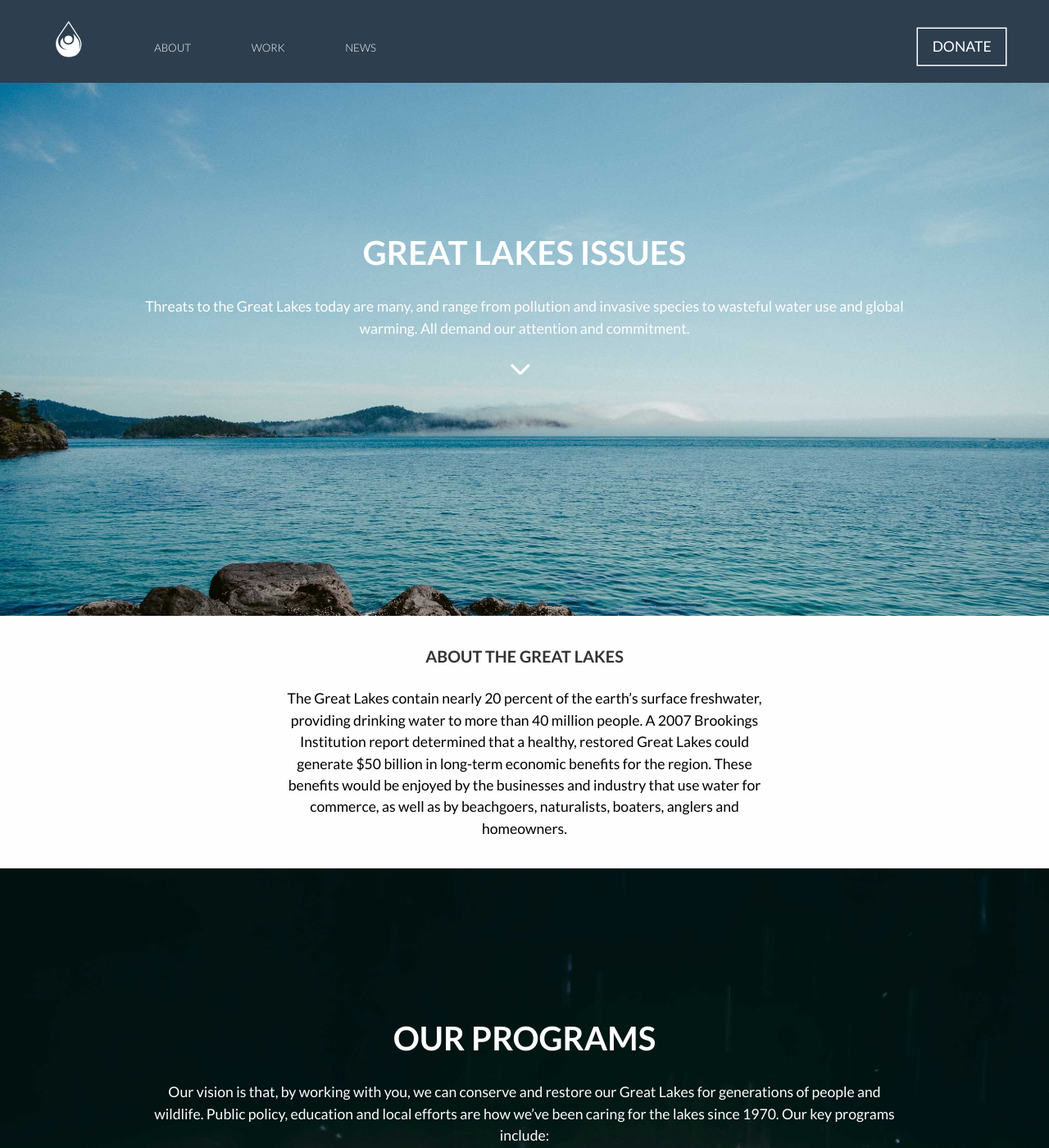
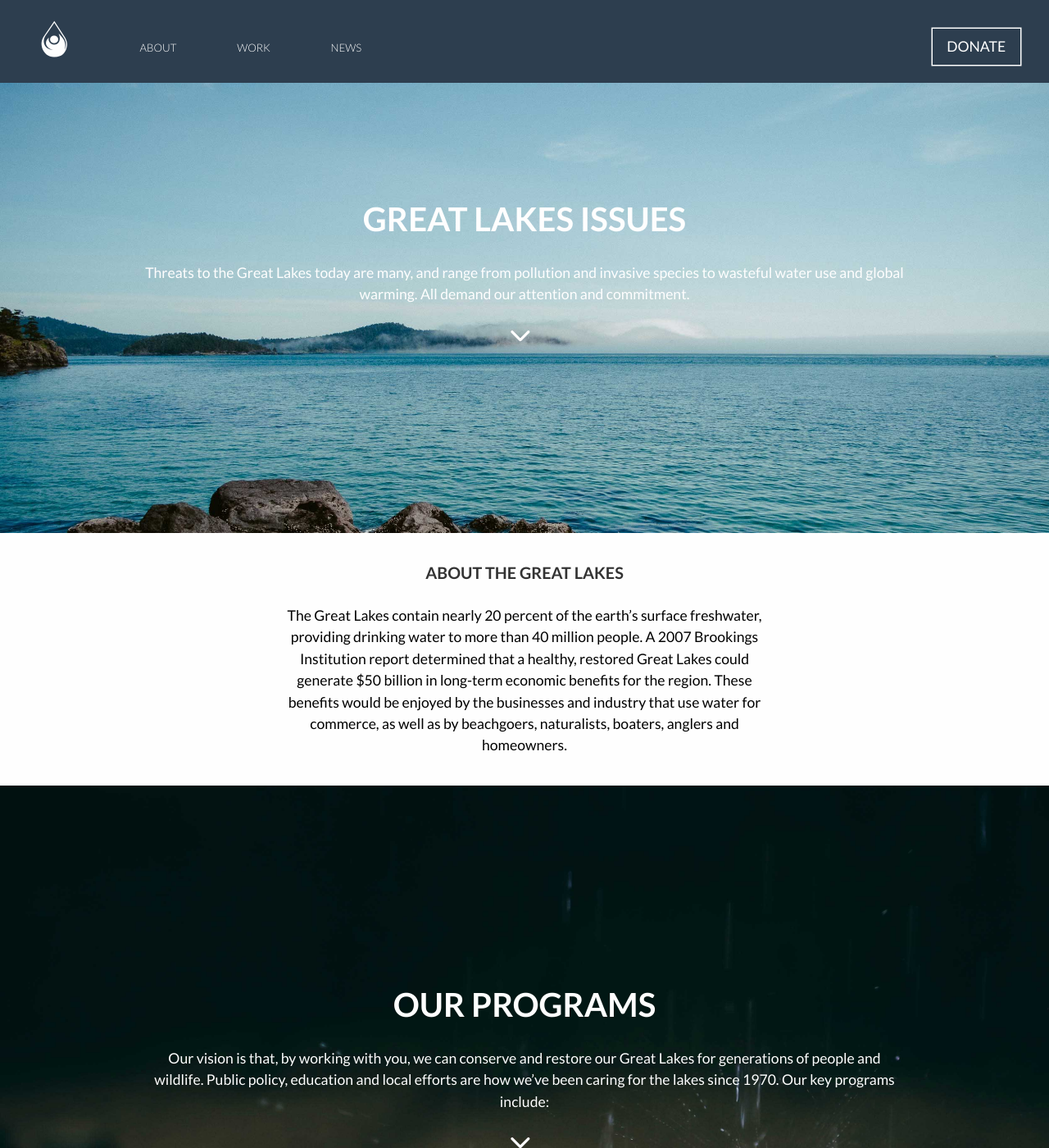
Before and after one commit to gbales11/greatlakesalliance, a Jekyll site: the page built from work.html, in a window 1280 px wide and 1400 px high. Shown: the whole window at 82% size. Built offline with Jekyll 4.4.1, drawn with Linux system fonts in a browser that asks for light colours; nearby versions of some CDN libraries; Markdown is read by kramdown in place of the engine named in the settings; some of the changed text lies outside the part shown.

Commit message:
refactor(default.html): update navigation position
Update navigation to a fixed position.

```diff
--- a/css/style.css
+++ b/css/style.css
@@ -184,42 +184,44 @@
 
 /* line 38, /Users/sam/Documents/Graphic Design/3rd Year/Semester 6/Web Dev. V/greatlakesalliance/scss/components/main */
 header {
-  padding: 0 1em;
-  position: relative;
+  position: fixed;
+  height: 5em;
+  width: 100%;
+  z-index: 100;
   background-color: #2d3e4f; }
 
-/* line 44, /Users/sam/Documents/Graphic Design/3rd Year/Semester 6/Web Dev. V/greatlakesalliance/scss/components/main */
+/* line 46, /Users/sam/Documents/Graphic Design/3rd Year/Semester 6/Web Dev. V/greatlakesalliance/scss/components/main */
 .header-image {
   background: url("../images/water.jpg") no-repeat center top;
   background-size: cover;
   height: 650px;
   margin-bottom: 2em; }
 
-/* line 51, /Users/sam/Documents/Graphic Design/3rd Year/Semester 6/Web Dev. V/greatlakesalliance/scss/components/main */
+/* line 53, /Users/sam/Documents/Graphic Design/3rd Year/Semester 6/Web Dev. V/greatlakesalliance/scss/components/main */
 h1 {
   text-align: center;
-  padding-top: 4.5em;
+  padding-top: 6em;
   color: #FEFEFE;
   text-transform: uppercase; }
 
-/* line 58, /Users/sam/Documents/Graphic Design/3rd Year/Semester 6/Web Dev. V/greatlakesalliance/scss/components/main */
+/* line 60, /Users/sam/Documents/Graphic Design/3rd Year/Semester 6/Web Dev. V/greatlakesalliance/scss/components/main */
 .subtitle {
   text-align: center;
   color: #FEFEFE;
   text-transform: uppercase; }
 
-/* line 64, /Users/sam/Documents/Graphic Design/3rd Year/Semester 6/Web Dev. V/greatlakesalliance/scss/components/main */
+/* line 66, /Users/sam/Documents/Graphic Design/3rd Year/Semester 6/Web Dev. V/greatlakesalliance/scss/components/main */
 .contain {
   padding: 0 2.5em; }
 
-/* line 68, /Users/sam/Documents/Graphic Design/3rd Year/Semester 6/Web Dev. V/greatlakesalliance/scss/components/main */
+/* line 70, /Users/sam/Documents/Graphic Design/3rd Year/Semester 6/Web Dev. V/greatlakesalliance/scss/components/main */
 .toggle-btn {
   color: #FEFEFE;
   position: absolute;
   right: 1em;
   top: 2em; }
 
-/* line 75, /Users/sam/Documents/Graphic Design/3rd Year/Semester 6/Web Dev. V/greatlakesalliance/scss/components/main */
+/* line 77, /Users/sam/Documents/Graphic Design/3rd Year/Semester 6/Web Dev. V/greatlakesalliance/scss/components/main */
 .list-heading {
   font-weight: 300;
   font-size: 0.75em;
@@ -227,15 +229,15 @@
   text-transform: uppercase;
   border-bottom: 2px solid #FEFEFE; }
 
-/* line 83, /Users/sam/Documents/Graphic Design/3rd Year/Semester 6/Web Dev. V/greatlakesalliance/scss/components/main */
+/* line 85, /Users/sam/Documents/Graphic Design/3rd Year/Semester 6/Web Dev. V/greatlakesalliance/scss/components/main */
 .navigation ul {
   background-color: #2d3e4f;
   margin: 0;
   padding: 0; }
-  /* line 86, /Users/sam/Documents/Graphic Design/3rd Year/Semester 6/Web Dev. V/greatlakesalliance/scss/components/main */
+  /* line 88, /Users/sam/Documents/Graphic Design/3rd Year/Semester 6/Web Dev. V/greatlakesalliance/scss/components/main */
   .navigation ul li {
     list-style-type: none; }
-    /* line 88, /Users/sam/Documents/Graphic Design/3rd Year/Semester 6/Web Dev. V/greatlakesalliance/scss/components/main */
+    /* line 90, /Users/sam/Documents/Graphic Design/3rd Year/Semester 6/Web Dev. V/greatlakesalliance/scss/components/main */
     .navigation ul li a {
       font-weight: 300;
       color: #FEFEFE;
@@ -245,30 +247,30 @@
       padding-top: 0.2em;
       padding-bottom: 0.5em;
       text-align: center; }
-      /* line 97, /Users/sam/Documents/Graphic Design/3rd Year/Semester 6/Web Dev. V/greatlakesalliance/scss/components/main */
+      /* line 99, /Users/sam/Documents/Graphic Design/3rd Year/Semester 6/Web Dev. V/greatlakesalliance/scss/components/main */
       .navigation ul li a:hover {
         color: #93A4A7; }
 
-/* line 105, /Users/sam/Documents/Graphic Design/3rd Year/Semester 6/Web Dev. V/greatlakesalliance/scss/components/main */
+/* line 107, /Users/sam/Documents/Graphic Design/3rd Year/Semester 6/Web Dev. V/greatlakesalliance/scss/components/main */
 .toggle-btn, .close-btn {
   height: 70px;
   width: 70px; }
-  /* line 108, /Users/sam/Documents/Graphic Design/3rd Year/Semester 6/Web Dev. V/greatlakesalliance/scss/components/main */
+  /* line 110, /Users/sam/Documents/Graphic Design/3rd Year/Semester 6/Web Dev. V/greatlakesalliance/scss/components/main */
   .toggle-btn span, .close-btn span {
     text-indent: 100%;
     white-space: nowrap;
     overflow: hidden;
     display: block; }
-  /* line 111, /Users/sam/Documents/Graphic Design/3rd Year/Semester 6/Web Dev. V/greatlakesalliance/scss/components/main */
+  /* line 113, /Users/sam/Documents/Graphic Design/3rd Year/Semester 6/Web Dev. V/greatlakesalliance/scss/components/main */
   .toggle-btn i, .close-btn i {
     padding: 0.5em; }
 
-/* line 116, /Users/sam/Documents/Graphic Design/3rd Year/Semester 6/Web Dev. V/greatlakesalliance/scss/components/main */
+/* line 118, /Users/sam/Documents/Graphic Design/3rd Year/Semester 6/Web Dev. V/greatlakesalliance/scss/components/main */
 .close-btn {
   color: #336666;
   margin: 1em; }
 
-/* line 121, /Users/sam/Documents/Graphic Design/3rd Year/Semester 6/Web Dev. V/greatlakesalliance/scss/components/main */
+/* line 123, /Users/sam/Documents/Graphic Design/3rd Year/Semester 6/Web Dev. V/greatlakesalliance/scss/components/main */
 .donate-btn {
   font-family: 'Lato', sans-serif;
   color: #FEFEFE;
@@ -278,11 +280,11 @@
   text-align: center;
   margin: 2em;
   padding: 0.5em; }
-  /* line 130, /Users/sam/Documents/Graphic Design/3rd Year/Semester 6/Web Dev. V/greatlakesalliance/scss/components/main */
+  /* line 132, /Users/sam/Documents/Graphic Design/3rd Year/Semester 6/Web Dev. V/greatlakesalliance/scss/components/main */
   .donate-btn:hover {
     color: #93A4A7; }
 
-/* line 135, /Users/sam/Documents/Graphic Design/3rd Year/Semester 6/Web Dev. V/greatlakesalliance/scss/components/main */
+/* line 137, /Users/sam/Documents/Graphic Design/3rd Year/Semester 6/Web Dev. V/greatlakesalliance/scss/components/main */
 .logo {
   font-size: 2.5rem;
   font-weight: 500;
@@ -290,34 +292,34 @@
   text-decoration: none;
   display: block;
   text-align: center; }
-  /* line 142, /Users/sam/Documents/Graphic Design/3rd Year/Semester 6/Web Dev. V/greatlakesalliance/scss/components/main */
+  /* line 144, /Users/sam/Documents/Graphic Design/3rd Year/Semester 6/Web Dev. V/greatlakesalliance/scss/components/main */
   .logo:hover {
     color: #FEFEFE; }
 
 @media only screen and (max-width: 60em) {
-  /* line 148, /Users/sam/Documents/Graphic Design/3rd Year/Semester 6/Web Dev. V/greatlakesalliance/scss/components/main */
+  /* line 150, /Users/sam/Documents/Graphic Design/3rd Year/Semester 6/Web Dev. V/greatlakesalliance/scss/components/main */
   .site-wrapper {
     position: relative;
     overflow: hidden;
     width: 100%;
     z-index: 100; }
-    /* line 153, /Users/sam/Documents/Graphic Design/3rd Year/Semester 6/Web Dev. V/greatlakesalliance/scss/components/main */
+    /* line 155, /Users/sam/Documents/Graphic Design/3rd Year/Semester 6/Web Dev. V/greatlakesalliance/scss/components/main */
     .site-wrapper .sliding-canvas {
       width: 100%;
       height: 100%;
       position: relative;
       transition: translateX(0);
       transition: all 300ms ease-in-out; }
-    /* line 161, /Users/sam/Documents/Graphic Design/3rd Year/Semester 6/Web Dev. V/greatlakesalliance/scss/components/main */
+    /* line 163, /Users/sam/Documents/Graphic Design/3rd Year/Semester 6/Web Dev. V/greatlakesalliance/scss/components/main */
     .site-wrapper[data-state="slide-open"] .sliding-canvas {
       -webkit-transform: translateX(-100%);
           -ms-transform: translateX(-100%);
               transform: translateX(-100%); }
-    /* line 165, /Users/sam/Documents/Graphic Design/3rd Year/Semester 6/Web Dev. V/greatlakesalliance/scss/components/main */
+    /* line 167, /Users/sam/Documents/Graphic Design/3rd Year/Semester 6/Web Dev. V/greatlakesalliance/scss/components/main */
     .site-wrapper[data-state="slide-open"] {
       overflow: visible; }
 
-  /* line 172, /Users/sam/Documents/Graphic Design/3rd Year/Semester 6/Web Dev. V/greatlakesalliance/scss/components/main */
+  /* line 174, /Users/sam/Documents/Graphic Design/3rd Year/Semester 6/Web Dev. V/greatlakesalliance/scss/components/main */
   .slide-menu {
     position: absolute;
     width: 100%;
@@ -328,20 +330,20 @@
  }
 
 @media only screen and (min-width: 60em) {
-  /* line 184, /Users/sam/Documents/Graphic Design/3rd Year/Semester 6/Web Dev. V/greatlakesalliance/scss/components/main */
+  /* line 186, /Users/sam/Documents/Graphic Design/3rd Year/Semester 6/Web Dev. V/greatlakesalliance/scss/components/main */
   .toggle-btn, .close-btn {
     display: none; }
 
-  /* line 188, /Users/sam/Documents/Graphic Design/3rd Year/Semester 6/Web Dev. V/greatlakesalliance/scss/components/main */
+  /* line 190, /Users/sam/Documents/Graphic Design/3rd Year/Semester 6/Web Dev. V/greatlakesalliance/scss/components/main */
   body.noscript .slide-menu {
     position: static;
     right: auto; }
 
-  /* line 193, /Users/sam/Documents/Graphic Design/3rd Year/Semester 6/Web Dev. V/greatlakesalliance/scss/components/main */
+  /* line 195, /Users/sam/Documents/Graphic Design/3rd Year/Semester 6/Web Dev. V/greatlakesalliance/scss/components/main */
   .list-heading {
     border-bottom: 0; }
 
-  /* line 197, /Users/sam/Documents/Graphic Design/3rd Year/Semester 6/Web Dev. V/greatlakesalliance/scss/components/main */
+  /* line 199, /Users/sam/Documents/Graphic Design/3rd Year/Semester 6/Web Dev. V/greatlakesalliance/scss/components/main */
   ul li {
     font-family: 'Lato', sans-serif;
     font-weight: 300;
@@ -355,11 +357,11 @@
     position: relative;
     cursor: pointer;
     transition: all 0.2s; }
-    /* line 210, /Users/sam/Documents/Graphic Design/3rd Year/Semester 6/Web Dev. V/greatlakesalliance/scss/components/main */
+    /* line 212, /Users/sam/Documents/Graphic Design/3rd Year/Semester 6/Web Dev. V/greatlakesalliance/scss/components/main */
     ul li:hover {
       color: #FEFEFE; }
 
-  /* line 215, /Users/sam/Documents/Graphic Design/3rd Year/Semester 6/Web Dev. V/greatlakesalliance/scss/components/main */
+  /* line 217, /Users/sam/Documents/Graphic Design/3rd Year/Semester 6/Web Dev. V/greatlakesalliance/scss/components/main */
   ul li ul {
     padding: 0;
     position: absolute;
@@ -371,7 +373,7 @@
     visibility: hidden;
     -transition: opacity 0.2s; }
 
-  /* line 227, /Users/sam/Documents/Graphic Design/3rd Year/Semester 6/Web Dev. V/greatlakesalliance/scss/components/main */
+  /* line 229, /Users/sam/Documents/Graphic Design/3rd Year/Semester 6/Web Dev. V/greatlakesalliance/scss/components/main */
   ul li:hover ul {
     margin-top: 1em;
     display: block;
@@ -379,7 +381,7 @@
     visibility: visible;
     background: #336666; }
 
-  /* line 235, /Users/sam/Documents/Graphic Design/3rd Year/Semester 6/Web Dev. V/greatlakesalliance/scss/components/main */
+  /* line 237, /Users/sam/Documents/Graphic Design/3rd Year/Semester 6/Web Dev. V/greatlakesalliance/scss/components/main */
   .donate-btn {
     float: right;
     display: inline-block;
@@ -393,18 +395,18 @@
  }
 
 /* Body */
-/* line 248, /Users/sam/Documents/Graphic Design/3rd Year/Semester 6/Web Dev. V/greatlakesalliance/scss/components/main */
+/* line 250, /Users/sam/Documents/Graphic Design/3rd Year/Semester 6/Web Dev. V/greatlakesalliance/scss/components/main */
 h2, h3, h5 {
   text-transform: uppercase;
   text-align: center;
   color: #333; }
 
-/* line 254, /Users/sam/Documents/Graphic Design/3rd Year/Semester 6/Web Dev. V/greatlakesalliance/scss/components/main */
+/* line 256, /Users/sam/Documents/Graphic Design/3rd Year/Semester 6/Web Dev. V/greatlakesalliance/scss/components/main */
 figcaption {
   margin-top: 3em;
   margin-bottom: 3em; }
 
-/* line 259, /Users/sam/Documents/Graphic Design/3rd Year/Semester 6/Web Dev. V/greatlakesalliance/scss/components/main */
+/* line 261, /Users/sam/Documents/Graphic Design/3rd Year/Semester 6/Web Dev. V/greatlakesalliance/scss/components/main */
 .iconic {
   font-size: 6em;
   color: #58aec4;
@@ -412,7 +414,7 @@
   display: block;
   text-align: center; }
 
-/* line 267, /Users/sam/Documents/Graphic Design/3rd Year/Semester 6/Web Dev. V/greatlakesalliance/scss/components/main */
+/* line 269, /Users/sam/Documents/Graphic Design/3rd Year/Semester 6/Web Dev. V/greatlakesalliance/scss/components/main */
 .down {
   font-size: 0.75em;
   color: #FEFEFE;
@@ -420,7 +422,7 @@
       -ms-transform: rotate(180deg);
           transform: rotate(180deg); }
 
-/* line 273, /Users/sam/Documents/Graphic Design/3rd Year/Semester 6/Web Dev. V/greatlakesalliance/scss/components/main */
+/* line 275, /Users/sam/Documents/Graphic Design/3rd Year/Semester 6/Web Dev. V/greatlakesalliance/scss/components/main */
 .buttons {
   color: #58aec4;
   display: inline-block;
@@ -436,73 +438,73 @@
     color: #FEFEFE;
     background-color: #58aec4; }
 
-/* line 284, /Users/sam/Documents/Graphic Design/3rd Year/Semester 6/Web Dev. V/greatlakesalliance/scss/components/main */
+/* line 286, /Users/sam/Documents/Graphic Design/3rd Year/Semester 6/Web Dev. V/greatlakesalliance/scss/components/main */
 .donate h5 {
   color: #58aec4; }
 
 /* Footer */
-/* line 291, /Users/sam/Documents/Graphic Design/3rd Year/Semester 6/Web Dev. V/greatlakesalliance/scss/components/main */
+/* line 293, /Users/sam/Documents/Graphic Design/3rd Year/Semester 6/Web Dev. V/greatlakesalliance/scss/components/main */
 footer {
   background-color: #f9f9f9;
   color: #333334;
   font-family: 'Lato', sans-serif;
   margin-top: 3em; }
 
-/* line 298, /Users/sam/Documents/Graphic Design/3rd Year/Semester 6/Web Dev. V/greatlakesalliance/scss/components/main */
+/* line 300, /Users/sam/Documents/Graphic Design/3rd Year/Semester 6/Web Dev. V/greatlakesalliance/scss/components/main */
 .row {
   padding-left: 0;
   padding-right: 0;
   display: block; }
 
-/* line 303, /Users/sam/Documents/Graphic Design/3rd Year/Semester 6/Web Dev. V/greatlakesalliance/scss/components/main */
+/* line 305, /Users/sam/Documents/Graphic Design/3rd Year/Semester 6/Web Dev. V/greatlakesalliance/scss/components/main */
 .footer-grid {
   padding-left: 1em;
   padding-right: 1em; }
 
-/* line 308, /Users/sam/Documents/Graphic Design/3rd Year/Semester 6/Web Dev. V/greatlakesalliance/scss/components/main */
+/* line 310, /Users/sam/Documents/Graphic Design/3rd Year/Semester 6/Web Dev. V/greatlakesalliance/scss/components/main */
 footer .footer-grid {
   padding-top: 1.6em;
   padding-bottom: 1.6em;
   border-top: 1px solid #c9c9c9; }
 
-/* line 314, /Users/sam/Documents/Graphic Design/3rd Year/Semester 6/Web Dev. V/greatlakesalliance/scss/components/main */
+/* line 316, /Users/sam/Documents/Graphic Design/3rd Year/Semester 6/Web Dev. V/greatlakesalliance/scss/components/main */
 footer a {
   color: #a6a6a9;
   text-decoration: none;
   transition: all 10ms ease-in-out; }
-  /* line 317, /Users/sam/Documents/Graphic Design/3rd Year/Semester 6/Web Dev. V/greatlakesalliance/scss/components/main */
+  /* line 319, /Users/sam/Documents/Graphic Design/3rd Year/Semester 6/Web Dev. V/greatlakesalliance/scss/components/main */
   footer a:hover {
     color: #58aec4; }
 
-/* line 323, /Users/sam/Documents/Graphic Design/3rd Year/Semester 6/Web Dev. V/greatlakesalliance/scss/components/main */
+/* line 325, /Users/sam/Documents/Graphic Design/3rd Year/Semester 6/Web Dev. V/greatlakesalliance/scss/components/main */
 li {
   line-height: 1.6em;
   display: list-item;
   text-align: -webkit-match-parent; }
 
-/* line 329, /Users/sam/Documents/Graphic Design/3rd Year/Semester 6/Web Dev. V/greatlakesalliance/scss/components/main */
+/* line 331, /Users/sam/Documents/Graphic Design/3rd Year/Semester 6/Web Dev. V/greatlakesalliance/scss/components/main */
 .text-right {
   text-align: right; }
 
-/* line 334, /Users/sam/Documents/Graphic Design/3rd Year/Semester 6/Web Dev. V/greatlakesalliance/scss/components/main */
+/* line 336, /Users/sam/Documents/Graphic Design/3rd Year/Semester 6/Web Dev. V/greatlakesalliance/scss/components/main */
 .contact-info {
   font-size: 0.7em;
   text-transform: uppercase; }
 
-/* line 339, /Users/sam/Documents/Graphic Design/3rd Year/Semester 6/Web Dev. V/greatlakesalliance/scss/components/main */
+/* line 341, /Users/sam/Documents/Graphic Design/3rd Year/Semester 6/Web Dev. V/greatlakesalliance/scss/components/main */
 .contact {
   padding-bottom: 2em;
   padding-right: 0; }
 
 @media only screen and (min-width: 600px) {
-  /* line 345, /Users/sam/Documents/Graphic Design/3rd Year/Semester 6/Web Dev. V/greatlakesalliance/scss/components/main */
+  /* line 347, /Users/sam/Documents/Graphic Design/3rd Year/Semester 6/Web Dev. V/greatlakesalliance/scss/components/main */
   .row {
     display: -webkit-flex;
     display: -ms-flexbox;
     display: flex;
     max-width: 1440px; }
 
-  /* line 350, /Users/sam/Documents/Graphic Design/3rd Year/Semester 6/Web Dev. V/greatlakesalliance/scss/components/main */
+  /* line 352, /Users/sam/Documents/Graphic Design/3rd Year/Semester 6/Web Dev. V/greatlakesalliance/scss/components/main */
   .footer-grid {
     -webkit-flex: 1;
     -ms-flex: 1;
@@ -511,35 +513,42 @@
  }
 
 /* Issues Page */
-/* line 360, /Users/sam/Documents/Graphic Design/3rd Year/Semester 6/Web Dev. V/greatlakesalliance/scss/components/main */
+/* line 362, /Users/sam/Documents/Graphic Design/3rd Year/Semester 6/Web Dev. V/greatlakesalliance/scss/components/main */
 .issue-image {
   background: url("../images/greatlakes-7.jpg") no-repeat center top;
   background-size: cover;
   height: 650px;
   margin-bottom: 2em; }
 
-/* line 367, /Users/sam/Documents/Graphic Design/3rd Year/Semester 6/Web Dev. V/greatlakesalliance/scss/components/main */
+/* line 369, /Users/sam/Documents/Graphic Design/3rd Year/Semester 6/Web Dev. V/greatlakesalliance/scss/components/main */
 .subtitle-work {
   text-align: center;
   color: #FEFEFE;
   padding: 0 2.5em; }
 
 @media only screen and (min-width: 60em) {
-  /* line 374, /Users/sam/Documents/Graphic Design/3rd Year/Semester 6/Web Dev. V/greatlakesalliance/scss/components/main */
+  /* line 376, /Users/sam/Documents/Graphic Design/3rd Year/Semester 6/Web Dev. V/greatlakesalliance/scss/components/main */
   .subtitle-work {
     padding: 0 10em; }
  }
 
-/* line 379, /Users/sam/Documents/Graphic Design/3rd Year/Semester 6/Web Dev. V/greatlakesalliance/scss/components/main */
+/* line 381, /Users/sam/Documents/Graphic Design/3rd Year/Semester 6/Web Dev. V/greatlakesalliance/scss/components/main */
 .round {
   border-radius: 450px;
   max-height: 10em;
   max-width: 10em;
   margin-bottom: 2.5em; }
 
-/* line 386, /Users/sam/Documents/Graphic Design/3rd Year/Semester 6/Web Dev. V/greatlakesalliance/scss/components/main */
+/* line 388, /Users/sam/Documents/Graphic Design/3rd Year/Semester 6/Web Dev. V/greatlakesalliance/scss/components/main */
 .programs-image {
   background: url("../images/greatlakes-27.jpg") no-repeat center top;
+  background-size: cover;
+  height: 650px;
+  margin-bottom: 2em; }
+
+/* line 395, /Users/sam/Documents/Graphic Design/3rd Year/Semester 6/Web Dev. V/greatlakesalliance/scss/components/main */
+.education-image {
+  background: url("../images/greatlakes-53.jpg") no-repeat center top;
   background-size: cover;
   height: 650px;
   margin-bottom: 2em; }
--- a/work.html
+++ b/work.html
@@ -56,13 +56,13 @@
 <!-- end - Programs Section -->
 
 <!-- Education Section -->
-<h1>Great Lakes, Great education</h1>
-<p>The Alliance for the Great Lakes is dedicated to fostering an ethic of learning, appreciation and care for the Great Lakes.</p>
-
-<button class="learn-education"> learn more </button>
-
+<div class="education-image">
+	<h1 class="yotta">Great Lakes, Great education</h1>
+	<p class="subtitle-work">The Alliance for the Great Lakes is dedicated to fostering an ethic of learning, appreciation and care for the Great Lakes. We offer two educational programs: </p>
+</div>
+<div class="contain">
 	<h2>Pick a Package</h2>
-<p>Choose a resource that suits your needs<p>
+	<p>Choose a resource that suits your needs</p>
 
 	<h3>Elementry (K-8)</h3>
 	<button class="order"> Order kit </button>
@@ -75,5 +75,5 @@
 	<h3>Adopt-A-Beach</h3>
 	<button class="order"> Order kit </button>
 	<p>Enables volunteers to create positive change at their favorite beach by collecting water quality and litter data and entering it into our on-line data base.</p>
-
+</div>
 <!-- end - Education Section -->
```
Also changed, not shown: scss/components/_main.scss (+12 -3 lines), 1 other file. Lines whose indentation alone changed are shown as unchanged.
